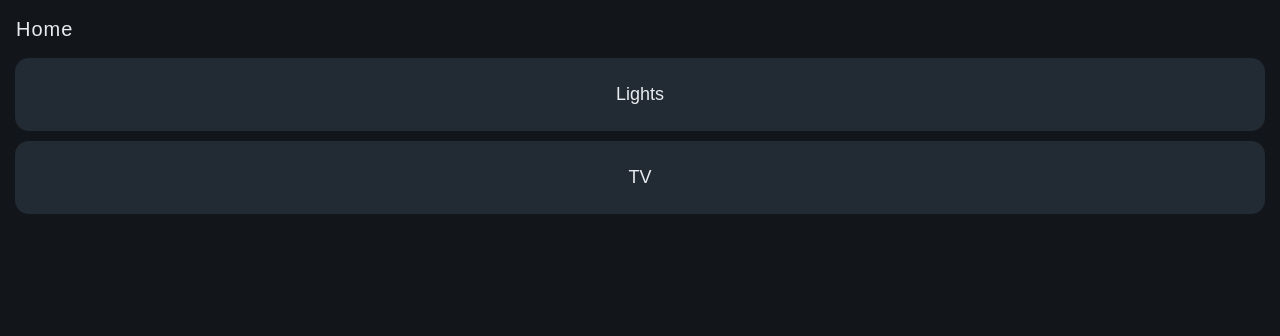
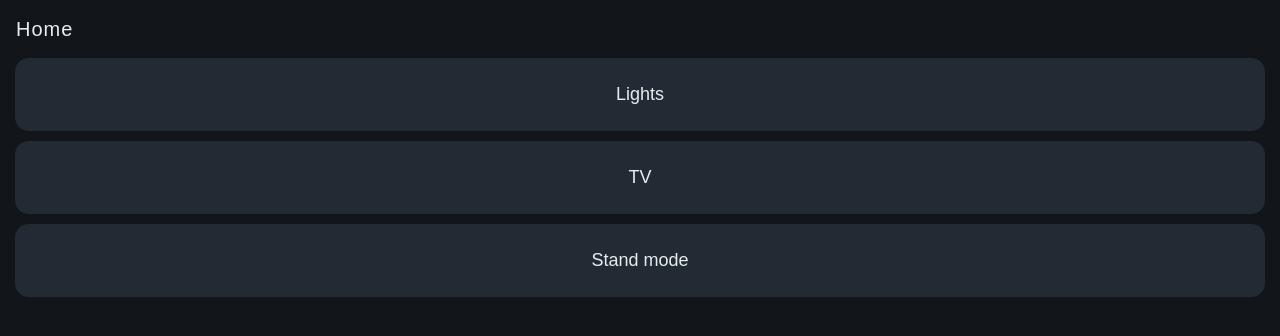
Before and after one commit to yoezeljai/Project-MOTO_E, a plain HTML site: page remote/static/index.html in a window 1280 px wide. Drawn offline with Linux system fonts and the light colour scheme.

Commit message:
Add a Stand mode button to the home page
Co-Authored-By: Claude Opus 5.5 <noreply@anthropic.com>
Claude-Session: https://claude.ai/code/session_019qSPFzaF7BCtryLced8Amg

```diff
--- a/remote/static/index.html
+++ b/remote/static/index.html
@@ -11,6 +11,7 @@
 <div class="grid">
   <button class="wide light" onclick="location.href='/lights'">Lights</button>
   <button class="wide light" onclick="location.href='/tv'">TV</button>
+  <button class="wide light" onclick="location.href='/stand'">Stand mode</button>
 </div>
 </body>
 </html>
```
